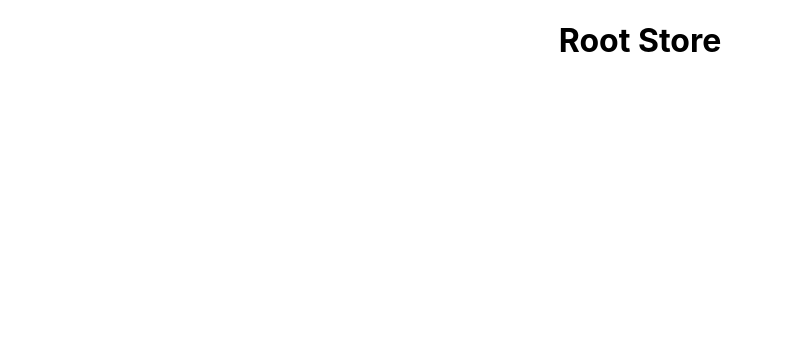
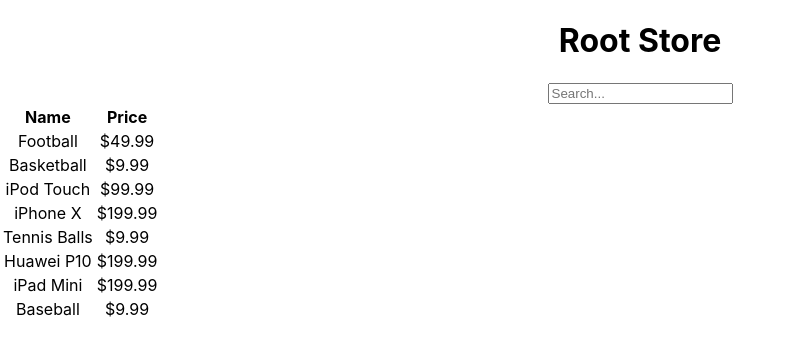
Before and after one commit to web-dev-open/lab-thinking-in-react, a React (Create React App) app: page / in a window 1280 px wide. Shown: the top 354 px of the page, without its empty margins (0-793 px from the left). Built offline with nearby package versions, Linux system fonts and the light colour scheme.

Commit message:
complete SearchBar.js and ProductTable.js

```diff
--- /dev/null
+++ b/src/components/ProductTable.js
@@ -0,0 +1,22 @@
+function ProductTable({ products }) {
+    return (
+        <table>
+            <thead>
+                <tr>
+                    <th>Name</th>
+                    <th>Price</th>
+                </tr>
+            </thead>
+            <tbody>
+                {products.map((product) => (
+                    <tr key={product.name}>
+                        <td>{product.name}</td>
+                        <td>{product.price}</td>
+                    </tr>
+                ))}
+            </tbody>
+        </table>
+    );
+}
+
+export default ProductTable;
--- a/src/components/ProductsPage.js
+++ b/src/components/ProductsPage.js
@@ -1,5 +1,8 @@
 import { useState } from "react";
 import jsonData from "../data.json";
+
+import SearchBar from "./SearchBar";
+import ProductTable from "./ProductTable";
 
 function ProductsPage() {
   const [products, setProducts] = useState(jsonData);
@@ -7,6 +10,9 @@ function ProductsPage() {
   return (
     <div>
       <h1>Root Store</h1>
+
+      <SearchBar />
+      <ProductTable products={products} />
     </div>
   );
 }
--- /dev/null
+++ b/src/components/SearchBar.js
@@ -0,0 +1,9 @@
+function SearchBar() {
+    return (
+        <div>
+            <input type="text" placeholder="Search..." />
+        </div>
+    );
+}
+
+export default SearchBar;
```
